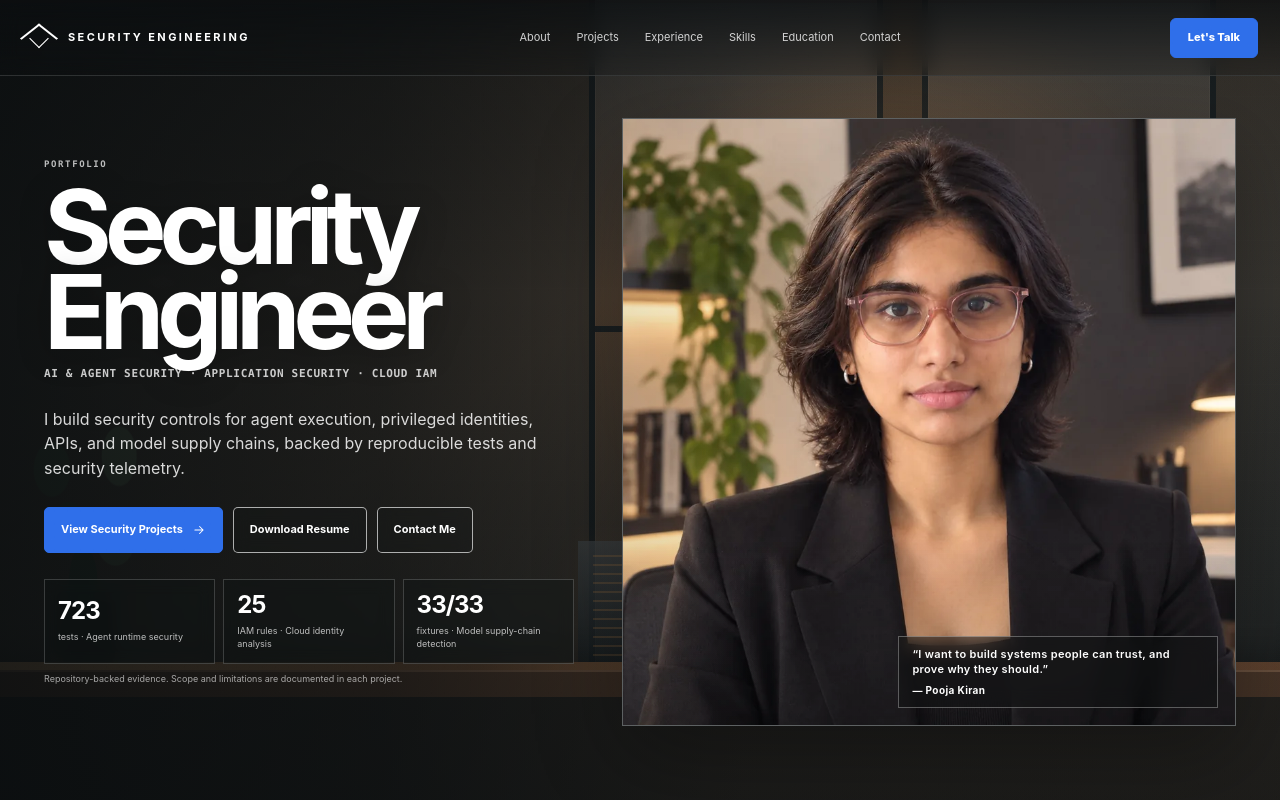
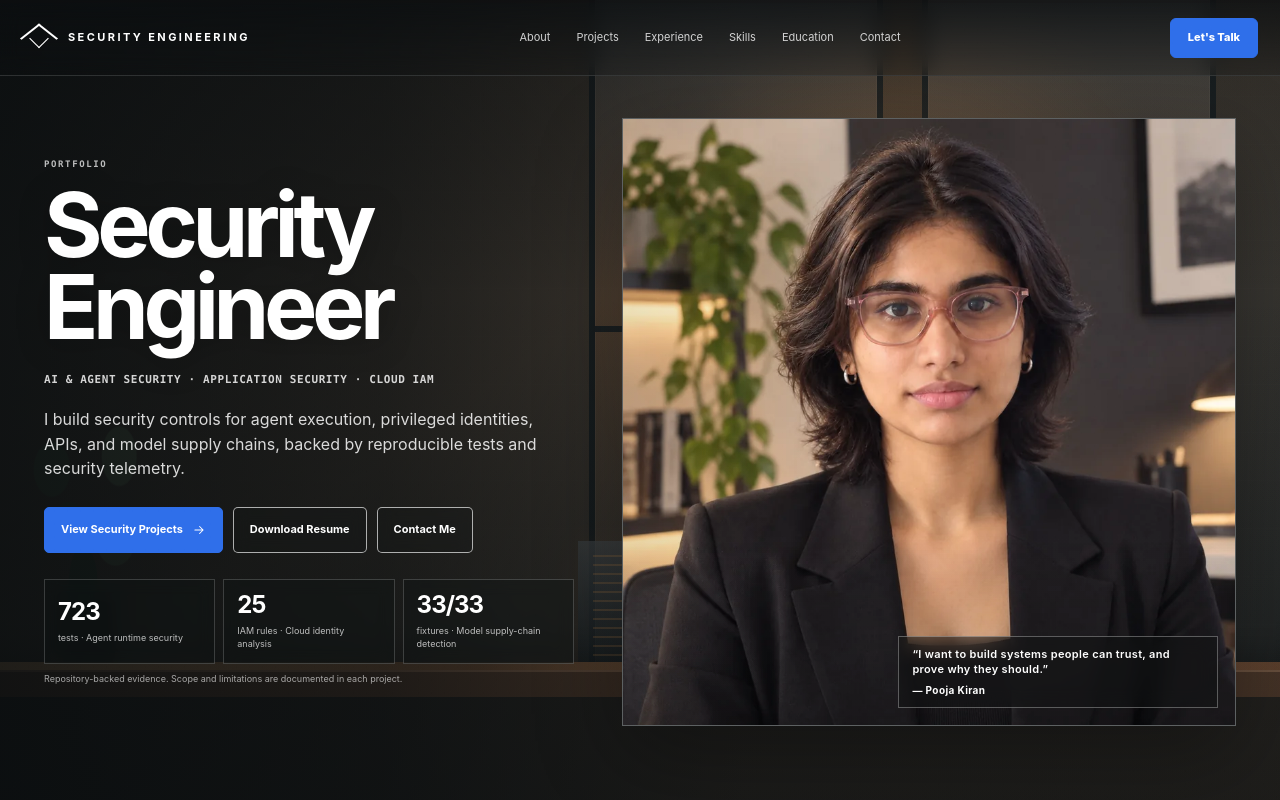
Before and after one commit to poojakira/Pooja_Kiran_Portfolio_Website, a Next.js app: page / in a window 1280 px wide. Shown: the top 800 px of the page. Built offline with nearby package versions, Linux system fonts and the light colour scheme.

Commit message:
Fix recruiter hero text overlap and spacing

```diff
--- a/src/app/globals.css
+++ b/src/app/globals.css
@@ -565,10 +565,10 @@ section[id],article[id]{scroll-margin-top:82px}
   color:rgba(255,255,255,.72);
 }
 .hero-copy-reference h1{
-  margin:0;
-  font-size:clamp(64px,8.1vw,124px);
-  line-height:.82;
-  letter-spacing:-.07em;
+  margin:0 0 22px;
+  font-size:clamp(58px,7vw,112px);
+  line-height:.92;
+  letter-spacing:-.06em;
   font-weight:650;
   text-shadow:0 5px 32px rgba(0,0,0,.28);
 }
@@ -588,8 +588,8 @@ section[id],article[id]{scroll-margin-top:82px}
   text-transform:uppercase;
 }
 .hero-reference-subtitle{
-  max-width:500px;
-  margin:24px 0 0;
+  max-width:540px;
+  margin:18px 0 0;
   color:rgba(255,255,255,.84);
   font-size:16px;
   line-height:1.55;
@@ -766,7 +766,9 @@ section[id],article[id]{scroll-margin-top:82px}
 @media(max-width:520px){
   .hero-header .brand strong{font-size:10px}
   .hero-talk{min-width:76px}
-  .hero-copy-reference h1{font-size:clamp(54px,17vw,74px)}
+  .hero-copy-reference h1{font-size:clamp(50px,15vw,70px);line-height:.95;margin-bottom:18px}
+  .hero-role-line{font-size:10px;line-height:1.7;letter-spacing:.045em}
+  .hero-reference-subtitle{margin-top:15px;font-size:13px;line-height:1.6}
   .hero-reference-actions{display:grid;grid-template-columns:1fr 1fr}
   .hero-primary,.hero-secondary{width:100%}
   .hero-photo-frame{height:62svh}
@@ -890,11 +892,14 @@ section[id],article[id]{scroll-margin-top:82px}
 
 /* Recruiter scan + security review enhancements */
 .hero-role-line{
-  margin:12px 0 0;
-  font:700 11px/1.5 var(--mono);
-  letter-spacing:.06em;
+  display:block;
+  position:relative;
+  margin:0;
+  max-width:580px;
+  font:700 11px/1.65 var(--mono);
+  letter-spacing:.055em;
   text-transform:uppercase;
-  color:rgba(255,255,255,.78);
+  color:rgba(255,255,255,.82);
 }
 .hero-proof-strip{
   margin-top:26px;
```
